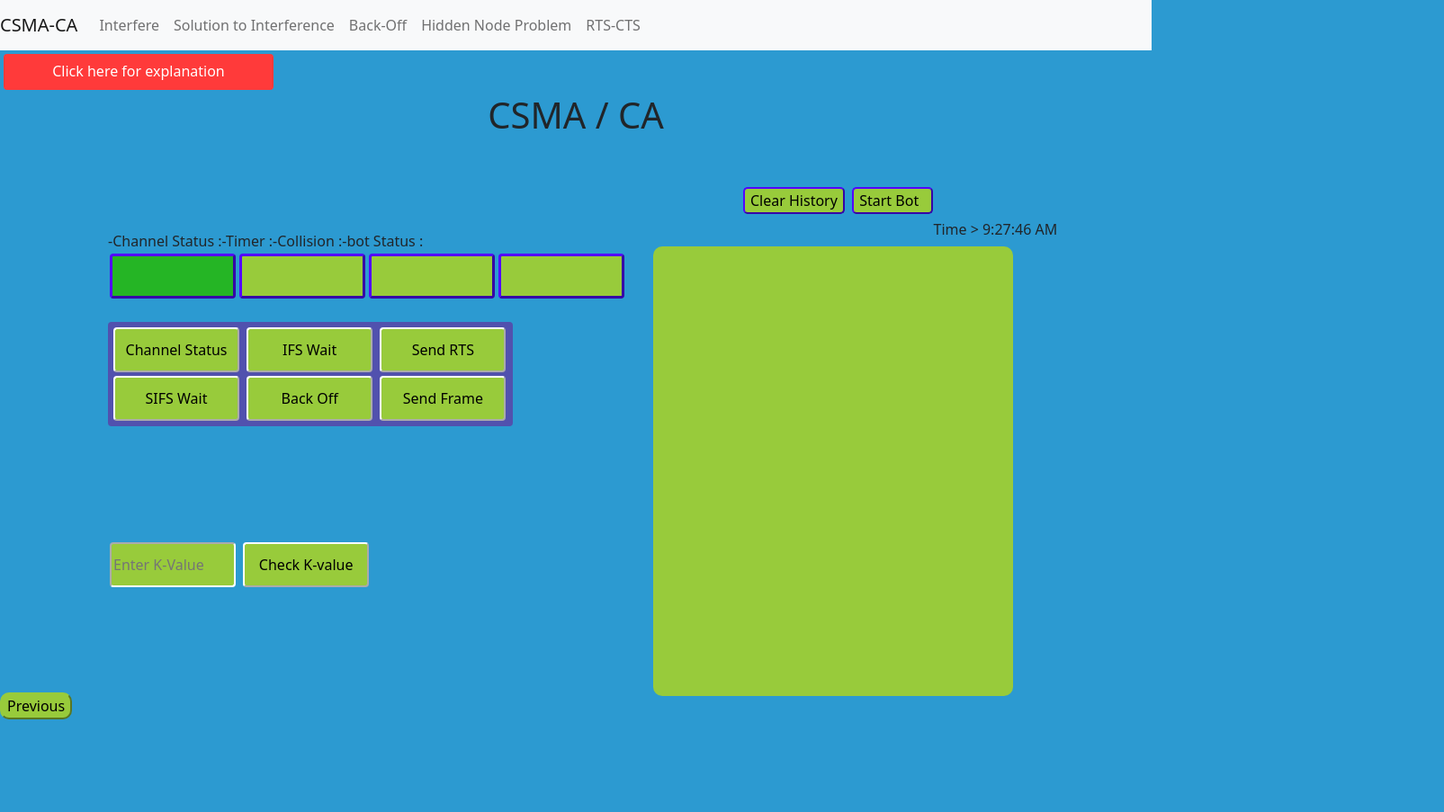
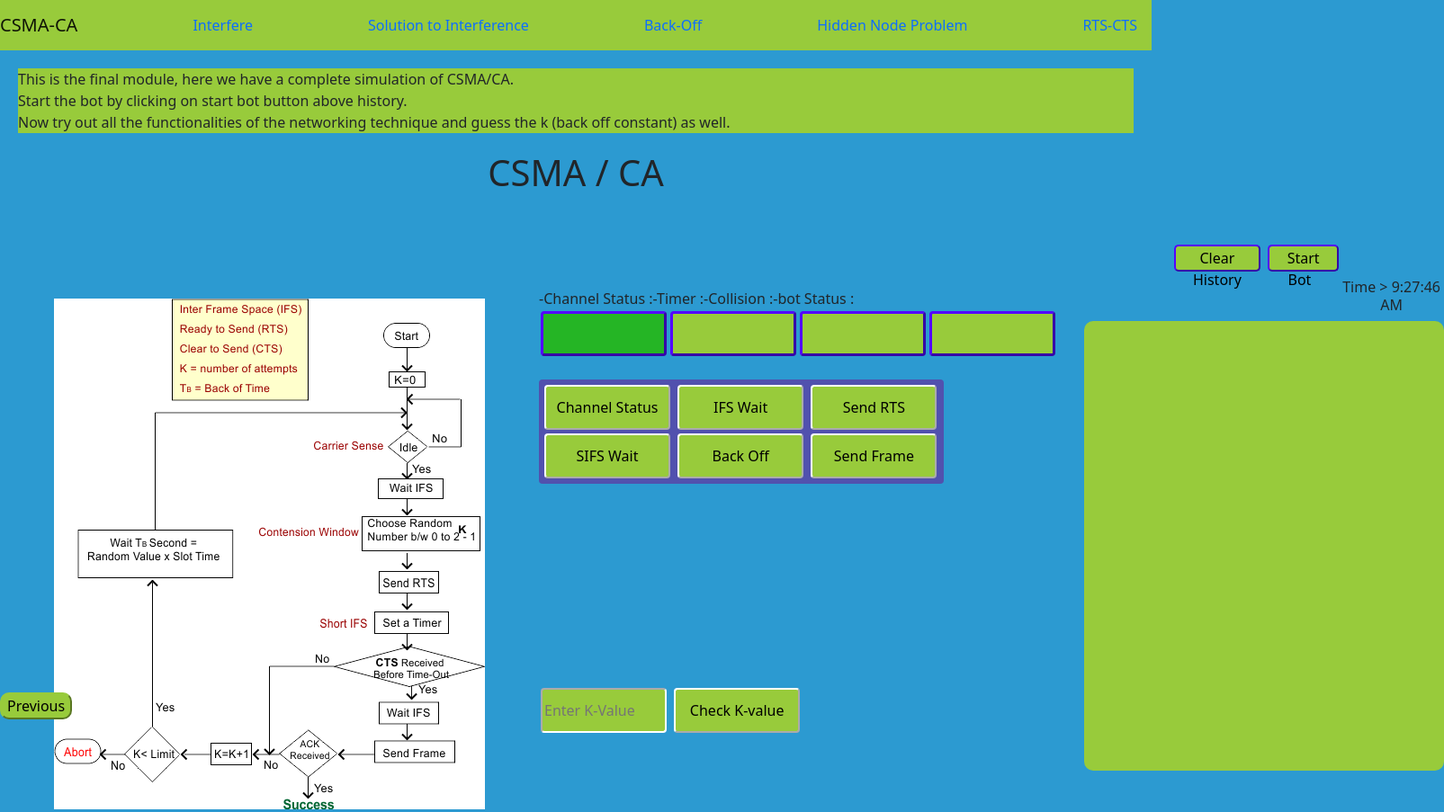
Before and after one commit to virtual-labs/exp-csma-ca-iiith, a plain HTML site: page experiment/simulation/page4.html in a window 1280 px wide. Shown: the whole page at 90% size, 1605 px wide, since content can reach past the window. Before the commit the page ends 800 px from the top, so only its background shows below. Drawn offline with nearby package versions, Linux system fonts and the light colour scheme.

Commit message:
navbar,link and color scheme adjusted

```diff
--- a/experiment/simulation/css/style1.css
+++ b/experiment/simulation/css/style1.css
@@ -6,7 +6,12 @@
 
 /* Navbar */
 .navbar {
-    background-color: lightblue !important;
+    background-color: rgb(152, 203, 59) !important;
+}
+
+.bs-example{
+    background-color: rgb(152, 203, 59);
+    margin: 20px;
 }
 
 /* Buttons */
--- a/experiment/simulation/css/style2.css
+++ b/experiment/simulation/css/style2.css
@@ -6,7 +6,12 @@
 
 /* Navbar */
 .navbar {
-    background-color: lightblue !important;
+    background-color: rgb(152, 203, 59) !important;
+}
+
+.bs-example{
+    background-color: rgb(152, 203, 59);
+    margin: 20px;
 }
 
 /* Buttons */
--- a/experiment/simulation/css/style3.css
+++ b/experiment/simulation/css/style3.css
@@ -5,6 +5,15 @@
     height: 150px;
     width: 150px;
     margin-bottom: 0px;
+}
+
+.navbar {
+    background-color: rgb(152, 203, 59) !important;
+}
+
+.bs-example{
+    background-color: rgb(152, 203, 59);
+    margin: 20px;
 }
 
 .page1sendframe{
--- a/experiment/simulation/css/style4.css
+++ b/experiment/simulation/css/style4.css
@@ -6,6 +6,17 @@
     border-color: red;
 
 }
+
+
+.navbar {
+    background-color: rgb(152, 203, 59) !important;
+}
+
+.bs-example{
+    background-color: rgb(152, 203, 59);
+    margin: 20px;
+}
+
 
 .btn-danger1{
     width: 200px;
@@ -120,6 +131,10 @@
     margin: 30px;
 }
 
+.image1{
+    margin: 60px;
+}
+
 
 @media (max-width : 480px) {
 
@@ -138,4 +153,13 @@
         flex-direction: row;
     }
 
+    .imagecsmaca{
+        width: 300px;
+    }
+
+    .image1{
+        margin: 0px !important;
+        margin-left: 60px !important;
+    }
+
 }
--- a/experiment/simulation/page4.html
+++ b/experiment/simulation/page4.html
@@ -29,43 +29,19 @@
 <body class="body">
 
 
-
-  <nav class="navbar navbar-expand-lg navbar-light bg-light">
-    <a class="navbar-brand" href="./homepage.html">CSMA-CA</a>
-    <button class="navbar-toggler" type="button" data-toggle="collapse" data-target="#navbarNav"
-      aria-controls="navbarNav" aria-expanded="false" aria-label="Toggle navigation">
-      <span class="navbar-toggler-icon"></span>
-    </button>
-    <div class="collapse navbar-collapse" id="navbarNav">
-      <ul class="navbar-nav">
-        <li class="nav-item active">
-          <a class="nav-link" href="./page1.html">Interfere<span class="sr-only"></span></a>
-        </li>
-        <li class="nav-item active">
-          <a class="nav-link" href="./page1a.html">Solution to Interference<span class="sr-only"></span></a>
-        </li>
-        <li class="nav-item">
-          <a class="nav-link" href="./page2.html">Back-Off</a>
-        </li>
-        <li class="nav-item">
-          <a class="nav-link" href="./page3.html">Hidden Node Problem</a>
-        </li>
-        <li class="nav-item">
-          <a class="nav-link" href="./page4.html">RTS-CTS</a>
-        </li>
-      </ul>
-    </div>
+  <nav class="navbar navbar-light bg-light">
+    <a class="navbar-brand" href="./index.html">CSMA-CA</a>
+    <a class="nav-link" href="./page1.html">Interfere<span class="sr-only"></span></a>
+    <a class="nav-link" href="./page1a.html">Solution to Interference<span class="sr-only"></span></a>
+    <a class="nav-link" href="./page2.html">Back-Off</a>
+    <a class="nav-link" href="./page3.html">Hidden Node Problem</a>
+    <a class="nav-link" href="./page4.html">RTS-CTS</a>
   </nav>
 
   <div class="bs-example">
-    <a href="#" class="btn btn-danger2" data-bs-toggle="popover" tabindex="0" data-bs-trigger="focus"
-      title="explanation" data-bs-content="
-
-      This is the final module, here we have a complete simulation of CSMA/CA, now try out all the functionalities of the networking technique and guess the k (back off constant) as well
-
-
-
-      ">Click here for explanation</a>
+      This is the final module, here we have a complete simulation of CSMA/CA. <br>
+      Start the bot by clicking on start bot button above history. <br>
+      Now try out all the functionalities of the networking technique and guess the k (back off constant) as well.
   </div>
 
 
@@ -84,8 +60,8 @@
 
   <div class="body1">
 
-    <div style="margin: 60px;">
-      <img src="./images/image.png" alt="">
+    <div class="image1">
+      <img class="imagecsmaca" src="../images/image.png" alt="">
     </div>
 
     <div style="display: flex; flex-direction: column">
```
Also changed, not shown: experiment/simulation/index.html (+3 -3 lines), experiment/simulation/page1.html (+11 -29 lines), experiment/simulation/page1a.html (+7 -29 lines), experiment/simulation/page2.html (+9 -30 lines), experiment/simulation/page3.html (+9 -30 lines), experiment/images/image.png (added).
